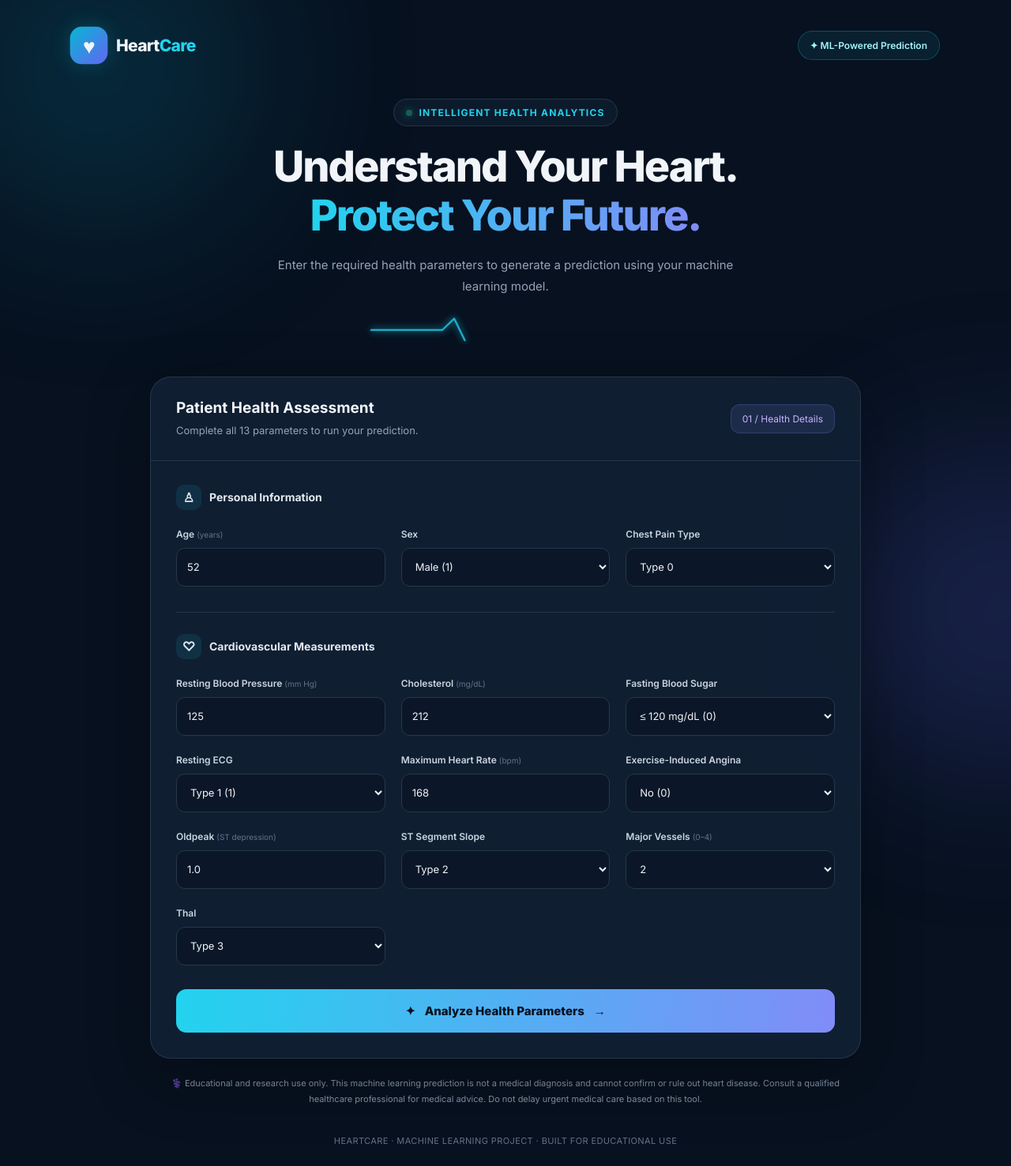
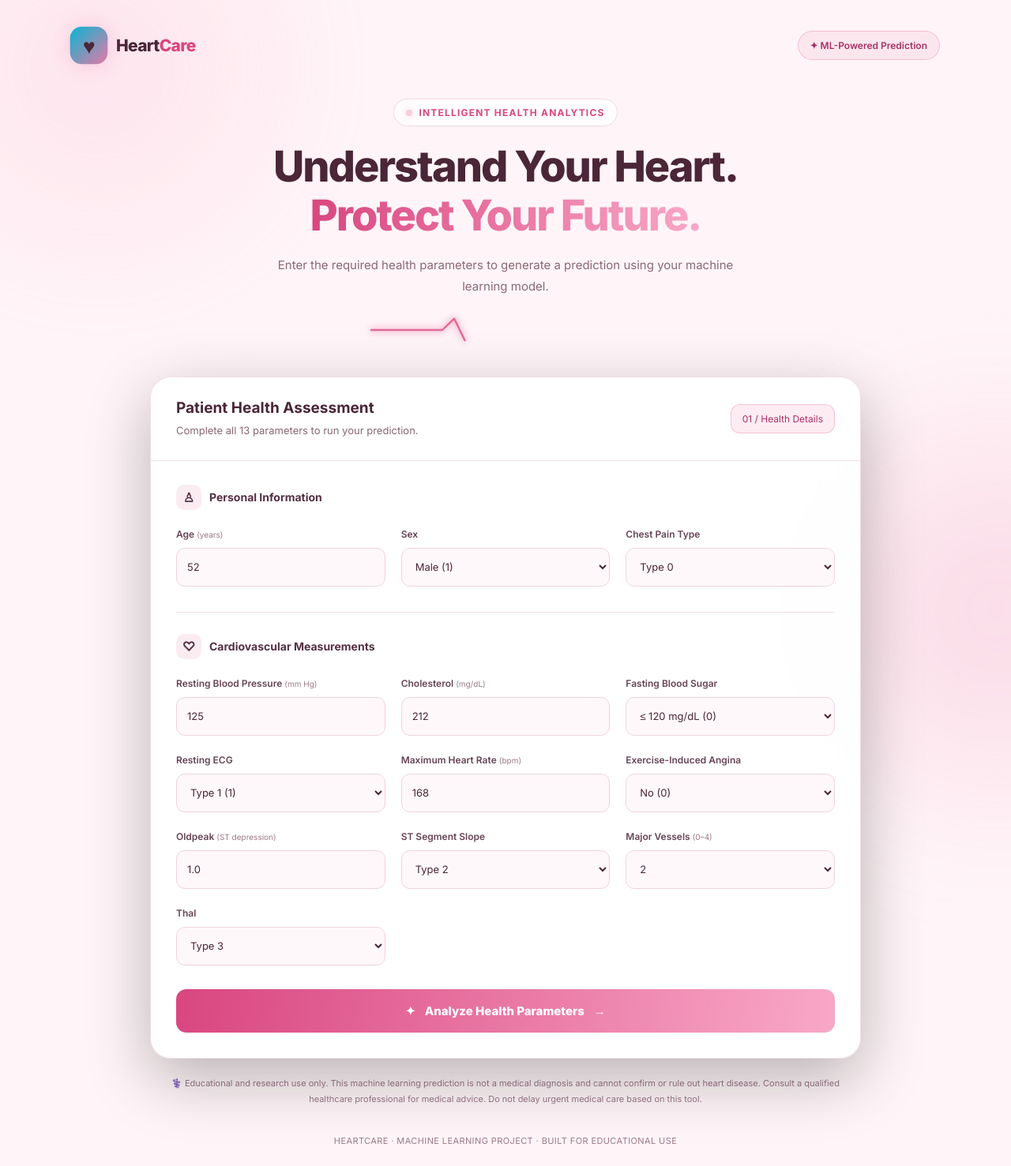
Before and after one commit to Zabiha11/heart_disease_project, a FastAPI app: page / in a window 1280 px wide. Shown: the whole page at 79% size. Run offline with FastAPI, Linux system fonts and the light colour scheme; parts of the project's set-up code (start-up, migrations or seed data) failed here and were passed over.

Commit message:
updated index.html

```diff
--- a/templates/index.html
+++ b/templates/index.html
@@ -17,13 +17,13 @@
         }
 
         :root {
-            --bg: #07111f;
-            --card: rgba(17, 32, 52, 0.92);
-            --primary: #22d3ee;
-            --secondary: #818cf8;
-            --text: #f1f5f9;
-            --muted: #94a3b8;
-            --border: rgba(148, 163, 184, 0.18);
+            --bg: #fff5f8;
+            --card: rgba(255, 255, 255, 0.94);
+            --primary: #d94680;
+            --secondary: #f9a8c7;
+            --text: #4a2637;
+            --muted: #8b6877;
+            --border: rgba(190, 90, 130, 0.20);
         }
 
         body {
@@ -53,13 +53,13 @@
         }
 
         body::before {
-            background: #0891b2;
+            background: #f9a8c7;
             top: -150px;
             left: -120px;
         }
 
         body::after {
-            background: #6366f1;
+            background: #e879a5;
             right: -150px;
             bottom: -150px;
             animation-delay: -5s;
@@ -101,8 +101,8 @@
             display: grid;
             place-items: center;
             border-radius: 14px;
-            background: linear-gradient(135deg, #06b6d4, #6366f1);
-            box-shadow: 0 0 25px rgba(34, 211, 238, 0.2);
+            background: linear-gradient(135deg, #06b6d4, #e879a5);
+            box-shadow: 0 0 25px rgba(217, 70, 128, 0.20);
             font-size: 25px;
             animation: heartbeat 2s infinite;
         }
@@ -112,9 +112,9 @@
         }
 
         .secure-badge {
-            color: #a5f3fc;
-            background: rgba(34, 211, 238, 0.08);
-            border: 1px solid rgba(34, 211, 238, 0.25);
+            color: #a83265;
+            background: rgba(217, 70, 128, 0.08);
+            border: 1px solid rgba(217, 70, 128, 0.25);
             padding: 10px 15px;
             border-radius: 30px;
             font-size: 12px;
@@ -138,7 +138,7 @@
             border-radius: 30px;
             padding: 9px 15px;
             color: var(--primary);
-            background: rgba(15, 35, 53, 0.65);
+            background: rgba(255, 255, 255, 0.75);
             font-size: 12px;
             font-weight: 700;
             letter-spacing: 1.2px;
@@ -149,9 +149,9 @@
         .live-dot {
             width: 8px;
             height: 8px;
-            background: #34d399;
+            background: #e879a5;
             border-radius: 50%;
-            box-shadow: 0 0 10px #34d399;
+            box-shadow: 0 0 10px #e879a5;
             animation: blink 1.5s infinite;
         }
 
@@ -164,7 +164,7 @@
         }
 
         h1 span {
-            background: linear-gradient(90deg, #22d3ee, #818cf8);
+            background: linear-gradient(90deg, #d94680, #f9a8c7);
             -webkit-background-clip: text;
             background-clip: text;
             color: transparent;
@@ -202,7 +202,7 @@
             stroke-dasharray: 500;
             stroke-dashoffset: 500;
             animation: ecgDraw 3s linear infinite;
-            filter: drop-shadow(0 0 5px #22d3ee);
+            filter: drop-shadow(0 0 5px #d94680);
         }
 
         /* Main form card */
@@ -241,9 +241,9 @@
         }
 
         .step-label {
-            color: #c4b5fd;
-            background: rgba(129, 140, 248, 0.12);
-            border: 1px solid rgba(129, 140, 248, 0.22);
+            color: #a83265;
+            background: rgba(249, 168, 199, 0.22);
+            border: 1px solid rgba(217, 70, 128, 0.25);
             padding: 10px 14px;
             border-radius: 12px;
             font-size: 12px;
@@ -258,7 +258,7 @@
             display: flex;
             align-items: center;
             gap: 10px;
-            color: #e2e8f0;
+            color: #553044;
             font-size: 14px;
             font-weight: 700;
             margin-bottom: 23px;
@@ -270,7 +270,7 @@
             display: grid;
             place-items: center;
             border-radius: 10px;
-            background: rgba(34, 211, 238, 0.1);
+            background: rgba(217, 70, 128, 0.10);
             font-size: 16px;
         }
 
@@ -289,12 +289,12 @@
             display: block;
             font-size: 12px;
             font-weight: 600;
-            color: #cbd5e1;
+            color: #674456;
             margin-bottom: 10px;
         }
 
         .field label small {
-            color: #64748b;
+            color: #9c7a89;
             font-weight: 400;
         }
 
@@ -305,9 +305,9 @@
             min-width: 0;
             height: 49px;
             padding: 0 13px;
-            color: #f1f5f9;
-            background: #0b1728;
-            border: 1px solid #26374d;
+            color: #4a2637;
+            background: #fff8fa;
+            border: 1px solid #efd3df;
             border-radius: 11px;
             font: inherit;
             font-size: 13px;
@@ -321,25 +321,25 @@
         }
 
         .field select option {
-            background: #0b1728;
-            color: #f1f5f9;
+            background: #fff8fa;
+            color: #4a2637;
         }
 
         .field input:hover,
         .field select:hover {
-            border-color: #475569;
+            border-color: #c8799b;
         }
 
         .field input:focus,
         .field select:focus {
             border-color: var(--primary);
-            background: #102034;
-            box-shadow: 0 0 0 3px rgba(34, 211, 238, 0.12);
+            background: #fff0f5;
+            box-shadow: 0 0 0 3px rgba(217, 70, 128, 0.14);
             transform: translateY(-2px);
         }
 
         .field input::placeholder {
-            color: #64748b;
+            color: #9c7a89;
         }
 
         .form-divider {
@@ -358,8 +358,8 @@
             justify-content: center;
             align-items: center;
             gap: 12px;
-            color: #06111f;
-            background: linear-gradient(100deg, #22d3ee, #818cf8);
+            color: #ffffff;
+            background: linear-gradient(100deg, #d94680, #f9a8c7);
             border: none;
             border-radius: 13px;
             font-family: inherit;
@@ -378,7 +378,7 @@
             background: linear-gradient(
                 110deg,
                 transparent 25%,
-                rgba(255,255,255,0.4) 50%,
+                rgba(255,255,255,0.45) 50%,
                 transparent 75%
             );
             transform: translateX(-100%);
@@ -391,7 +391,7 @@
 
         .submit-btn:hover {
             transform: translateY(-3px);
-            box-shadow: 0 12px 35px rgba(34, 211, 238, 0.23);
+            box-shadow: 0 12px 35px rgba(217, 70, 128, 0.22);
         }
 
         .submit-btn:active {
@@ -409,8 +409,8 @@
             margin: 0 32px 30px;
             padding: 23px;
             border-radius: 16px;
-            border: 1px solid rgba(34, 211, 238, 0.3);
-            background: rgba(34, 211, 238, 0.07);
+            border: 1px solid rgba(217, 70, 128, 0.30);
+            background: rgba(217, 70, 128, 0.07);
             animation: resultReveal 0.7s ease both;
         }
 
@@ -433,7 +433,7 @@
             width: min(100%, 900px);
             margin: 22px auto 0;
             text-align: center;
-            color: #8494a9;
+            color: #987889;
             font-size: 11px;
             line-height: 1.8;
         }
@@ -441,7 +441,7 @@
         .footer {
             text-align: center;
             margin-top: 35px;
-            color: #64748b;
+            color: #9c7a89;
             font-size: 11px;
             letter-spacing: 0.4px;
         }
```
